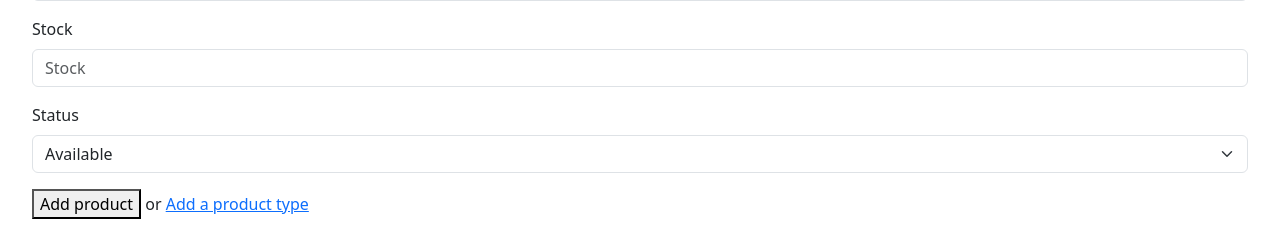
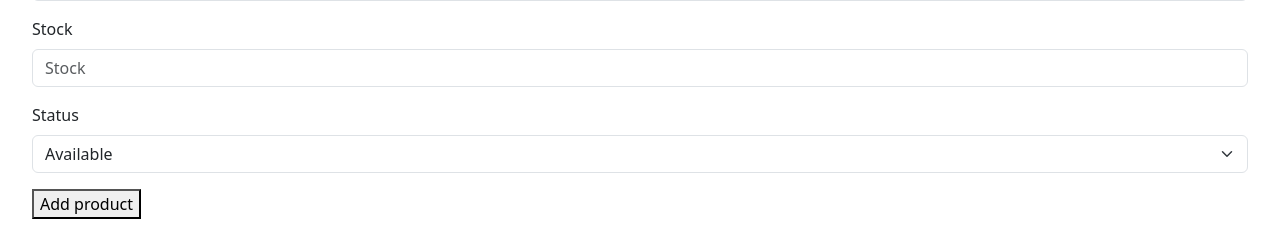
Before and after one commit to tttrono/hobbysite-F-20, a Django app: page /merchstore/item/add in a window 1280 px wide. Shown: the part 673-924 px from the top of the page. Run offline with Django 4.2, Linux system fonts and the light colour scheme; the visitor is signed in with stand-in values (Sample User, id 1); data that the repository does not hold is empty; some libraries are stand-ins or nearby versions.

Commit message:
Removed create access for product type.

```diff
--- a/hobbysite/merchstore/templates/item_add.html
+++ b/hobbysite/merchstore/templates/item_add.html
@@ -13,7 +13,7 @@
 			{% csrf_token %}
 			{% bootstrap_form form set_placeholder=False %}
 			<button type="submit" class="button"> Add product </button>
-			or <a href= "{% url 'merchstore:add_product_type' %}" > Add a product type </a> <br>
+<!--			or <a href= "{% url 'merchstore:add_product_type' %}" > Add a product type </a> <br>-->
 		</form>
 
 	<div>
```
